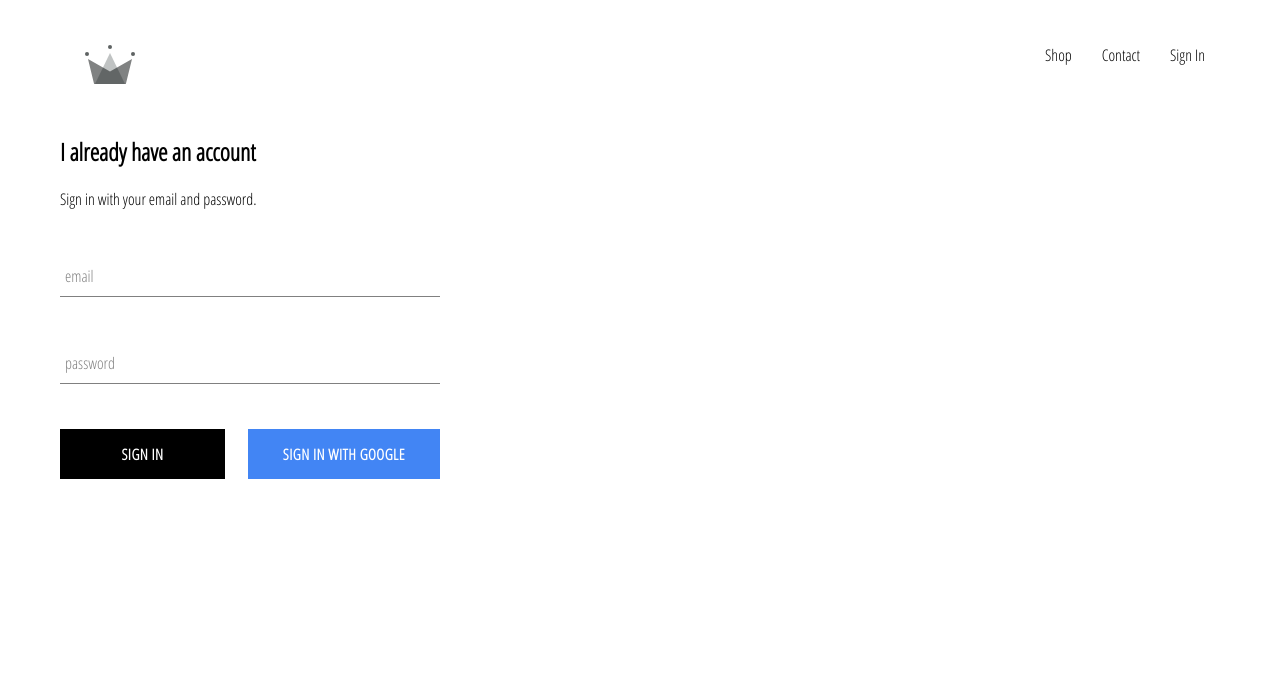
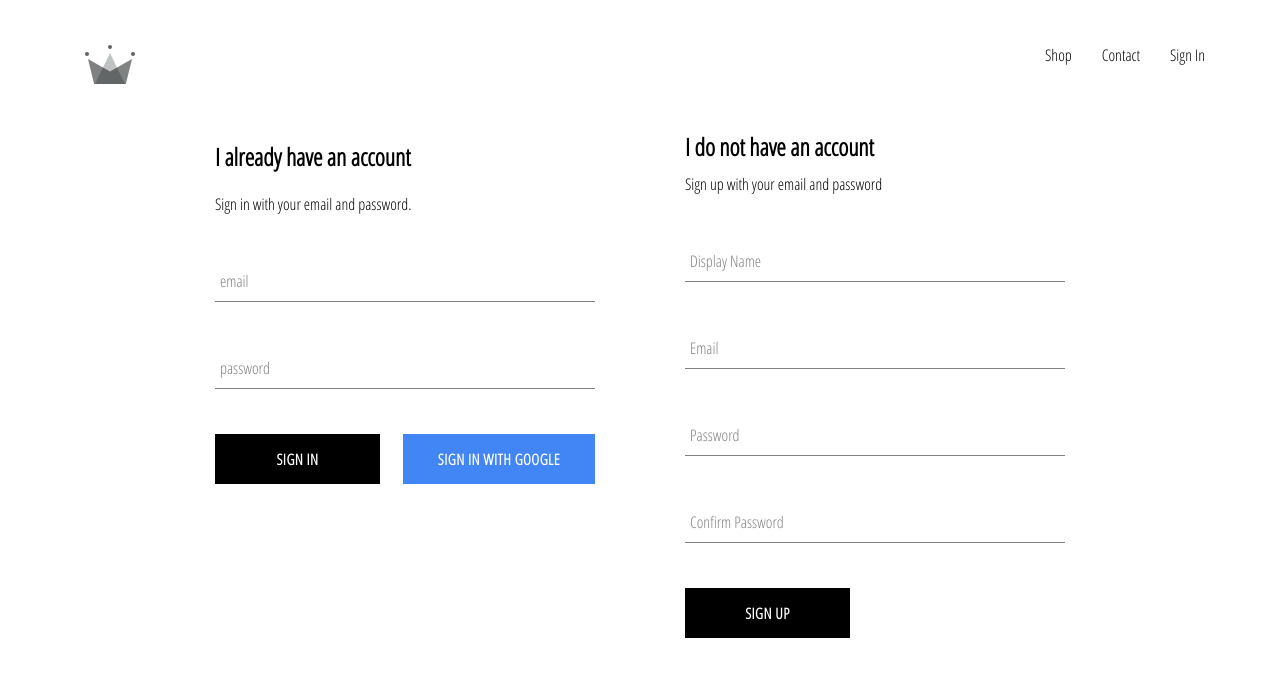
Before and after one commit to toinhao1/cool-clothing, a React (Create React App) app: page /signin in a window 1280 px wide. Shown: the top 676 px of the page. Built offline with nearby package versions, Linux system fonts and the light colour scheme; no server answers.

Commit message:
implemented ability to store authentiacted users into the db

```diff
--- a/src/App.js
+++ b/src/App.js
@@ -7,6 +7,7 @@
 import SignInAndSignUpPage from './pages/sign-in-and-sign-up/sign-in-and-sign-up.component';
 
 import { auth } from './firebase/firebase.utils';
+import { createUserProfileDocument } from './firebase/firebase.utils';
 
 class App extends Component {
 	constructor() {
@@ -19,9 +20,26 @@
 	unsubscribeFromAuth = null;
 
 	componentDidMount() {
-		this.unsubscribeFromAuth = auth.onAuthStateChanged(user => {
-			this.setState({ currentUser: user });
-			console.log(user);
+		this.unsubscribeFromAuth = auth.onAuthStateChanged(async userAuth => {
+			if (userAuth) {
+				const userRef = await createUserProfileDocument(userAuth);
+
+				userRef.onSnapshot(snapShot => {
+					this.setState(
+						{
+							currentUser: {
+								id: snapShot.id,
+								...snapShot.data()
+							}
+						},
+						() => console.log(this.state)
+					);
+				});
+			} else {
+				this.setState({
+					currentUser: userAuth
+				});
+			}
 		});
 	}
 
--- /dev/null
+++ b/src/components/sign-up/sign-up.component.jsx
@@ -0,0 +1,100 @@
+import React, { Component } from 'react';
+
+import FormInput from '../form-input/form-input.component';
+import CustomButton from '../custom-button/custom-button.component';
+
+import { auth, createUserProfileDocument } from '../../firebase/firebase.utils';
+
+import './sign-up.styles.scss';
+
+class SignUp extends Component {
+	constructor() {
+		super();
+		this.state = {
+			displayName: '',
+			email: '',
+			password: '',
+			confirmPassword: ''
+		};
+	}
+
+	handleSubmit = async e => {
+		e.preventDefault();
+
+		const { displayName, email, password, confirmPassword } = this.state;
+
+		if (password !== confirmPassword) {
+			alert("passwords don't match");
+			return;
+		}
+		try {
+			const { user } = await auth.createUserWithEmailAndPassword(
+				email,
+				password
+			);
+
+			await createUserProfileDocument(user, { displayName });
+			this.setState({
+				displayName: '',
+				email: '',
+				password: '',
+				confirmPassword: ''
+			});
+		} catch (error) {
+			console.error(error);
+		}
+	};
+
+	handleChange = e => {
+		const { name, value } = e.target;
+
+		this.setState({ [name]: value });
+	};
+
+	render() {
+		const { displayName, email, password, confirmPassword } = this.state;
+		return (
+			<div className="sign-up">
+				<h2 className="title">I do not have an account</h2>
+				<span>Sign up with your email and password</span>
+				<form onSubmit={this.handleSubmit} className="sign-up-form">
+					<FormInput
+						type="text"
+						name="displayName"
+						value={displayName}
+						onChange={this.handleChange}
+						label="Display Name"
+						required
+					/>
+					<FormInput
+						type="email"
+						name="email"
+						value={email}
+						onChange={this.handleChange}
+						label="Email"
+						required
+					/>
+					<FormInput
+						type="password"
+						name="password"
+						value={password}
+						onChange={this.handleChange}
+						label="Password"
+						required
+					/>
+					<FormInput
+						type="password"
+						name="confirmPassword"
+						value={confirmPassword}
+						onChange={this.handleChange}
+						label="Confirm Password"
+						required
+					/>
+					<CustomButton type="submit">Sign Up</CustomButton>
+				</form>
+			</div>
+		);
+	}
+}
+
+export default SignUp;
--- /dev/null
+++ b/src/components/sign-up/sign-up.styles.scss
@@ -0,0 +1,9 @@
+.sign-up {
+	display: flex;
+	flex-direction: column;
+	width: 380px;
+
+	.title {
+		margin: 10px 0;
+	}
+}
--- a/src/firebase/firebase.utils.js
+++ b/src/firebase/firebase.utils.js
@@ -12,6 +12,31 @@
 	appId: '1:700162174595:web:61b1f3fb6e54822295f5b6'
 };
 
+export const createUserProfileDocument = async (userAuth, additionalData) => {
+	if (!userAuth) return;
+
+	const userRef = firestore.doc(`users/${userAuth.uid}`);
+
+	const snapShot = await userRef.get();
+
+	if (!snapShot.exists) {
+		const { displayName, email } = userAuth;
+		const createdAt = new Date();
+
+		try {
+			await userRef.set({
+				displayName,
+				email,
+				createdAt,
+				...additionalData
+			});
+		} catch (error) {
+			console.log('error creating user', error.message);
+		}
+	}
+	return userRef;
+};
+
 firebase.initializeApp(config);
 
 export const auth = firebase.auth();
--- a/src/pages/sign-in-and-sign-up/sign-in-and-sign-up.component.jsx
+++ b/src/pages/sign-in-and-sign-up/sign-in-and-sign-up.component.jsx
@@ -1,15 +1,17 @@
-import React from 'react'
+import React from 'react';
 
-import SignIn from '../../components/sign-in/sign-in.component'
+import SignIn from '../../components/sign-in/sign-in.component';
+import SignUp from '../../components/sign-up/sign-up.component';
 
-import './sign-in-and-sign-up.styles.scss'
+import './sign-in-and-sign-up.styles.scss';
 
 const SignInAndSignUpPage = () => {
-  return (
-    <div className="sign-in-and-sign-up">
-      <SignIn />
-    </div>
-  )
-}
+	return (
+		<div className="sign-in-and-sign-up">
+			<SignIn />
+			<SignUp />
+		</div>
+	);
+};
 
-export default SignInAndSignUpPage
+export default SignInAndSignUpPage;
--- a/src/pages/sign-in-and-sign-up/sign-in-and-sign-up.styles.scss
+++ b/src/pages/sign-in-and-sign-up/sign-in-and-sign-up.styles.scss
@@ -0,0 +1,6 @@
+.sign-in-and-sign-up {
+	width: 850px;
+	display: flex;
+	justify-content: space-between;
+	margin: 30px auto;
+}
```
